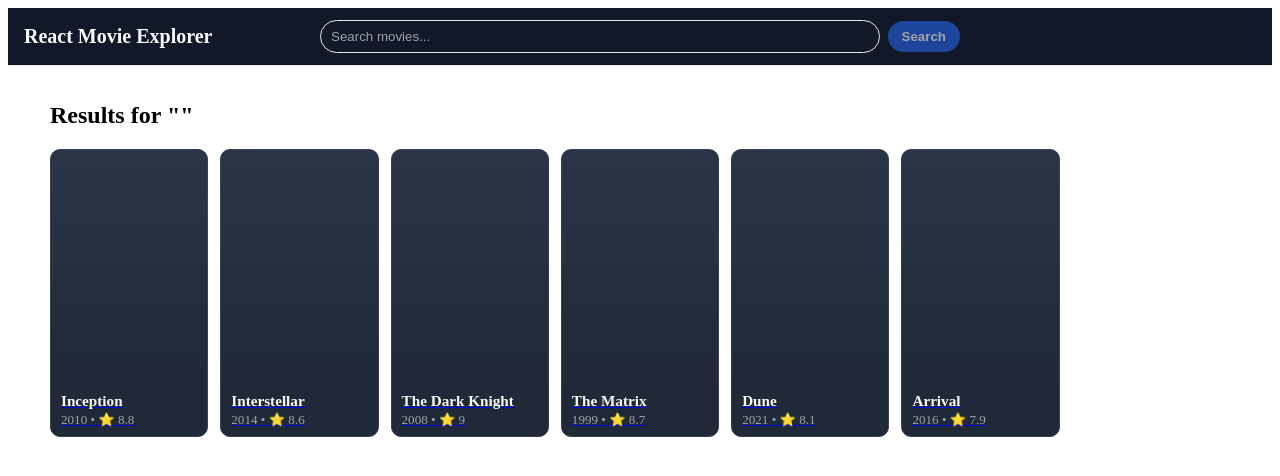
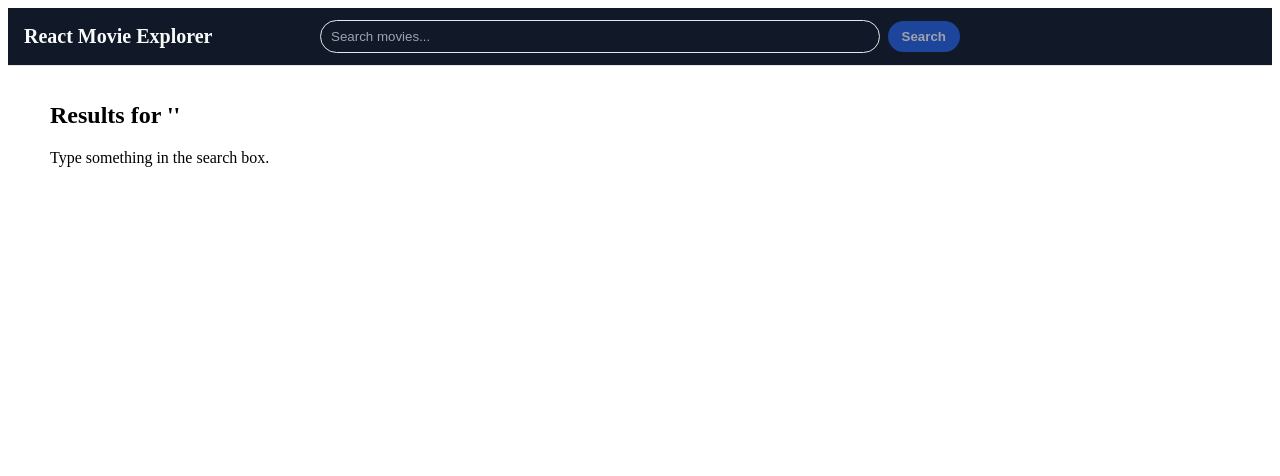
Before and after one commit to adaviladev/react-movie-explorer, a React (Vite) app: page /results in a window 1280 px wide. Shown: the top 476 px of the page. Built offline with nearby package versions, Linux system fonts and the light colour scheme.

Commit message:
Wire Results page to TMDB search (no Redux yet) (#8)

```diff
--- /dev/null
+++ b/src/api/tmdb.jsx
@@ -0,0 +1,33 @@
+const BASE = "https://api.themoviedb.org/3";
+const KEY = import.meta.env.VITE_TMDB_API_KEY;
+
+/**
+ * Search movies by title. Returns a small, UI-ready shape.
+ */
+export async function searchMovies(query, page = 1) {
+  // 1) Build the URL and query string
+  const url = new URL(`${BASE}/search/movie`);
+  url.searchParams.set("api_key", KEY); // 2) add your API key
+  url.searchParams.set("query", query); // 3) user query
+  url.searchParams.set("page", String(page));
+  url.searchParams.set("include_adult", "false");
+
+  // 4) Fetch and basic error handling
+  const res = await fetch(url);
+  if (!res.ok) throw new Error(`TMDB error ${res.status}`);
+
+  // 5) Parse JSON and map to a lean shape for the UI
+  const data = await res.json();
+  return data.results.map((m) => ({
+    id: m.id,
+    title: m.title ?? m.name ?? "Untitled",
+    year: (m.release_date || "").slice(0, 4) || "—",
+    rating: m.vote_average?.toFixed(1) ?? "—",
+    posterPath: m.poster_path || null,
+  }));
+}
+
+/** Build a poster URL or return null if missing */
+export function posterURL(path, size = "w342") {
+  return path ? `https://image.tmdb.org/t/p/${size}${path}` : null;
+}
--- a/src/components/MovieCard.jsx
+++ b/src/components/MovieCard.jsx
@@ -1,6 +1,9 @@
-import { Link } from 'react-router-dom';
+import { Link } from "react-router-dom";
+import { posterURL } from "../api/tmdb";
 
 export default function MovieCard({ movie }) {
+  const src = posterURL(movie.posterPath);
+
   return (
     <Link
       to={`/movie/${movie.id}`}
@@ -8,7 +11,11 @@ export default function MovieCard({ movie }) {
       role="article"
       aria-label={movie.title}
     >
-      <div className="card__poster" aria-hidden="true" />
+      {src ? (
+        <img className="card__poster" src={src} alt={`${movie.title} poster`} />
+      ) : (
+        <div className="card__poster" aria-hidden="true" />
+      )}
       <div className="card__body">
         <p className="card__title">{movie.title}</p>
         <p className="card__meta">
--- a/src/index.css
+++ b/src/index.css
@@ -73,8 +73,11 @@
 }
 
 .card__poster {
+  width: 100%;
   aspect-ratio: 2 / 3;
-  background: linear-gradient(180deg, #2a3647, #1f2937);
+  object-fit: cover; /* make the image cover the box */
+  background: linear-gradient(180deg, #2a3647, #1f2937); /* fallback for DIV */
+  display: block;
 }
 
 .card__body {
--- a/src/pages/Results.jsx
+++ b/src/pages/Results.jsx
@@ -1,30 +1,97 @@
+// import { useSearchParams } from "react-router-dom";
+// import MovieCard from "../components/MovieCard";
+
+// const mockMovies = [
+//   { id: 1, title: "Inception", year: 2010, rating: 8.8 },
+//   { id: 2, title: "Interstellar", year: 2014, rating: 8.6 },
+//   { id: 3, title: "The Dark Knight", year: 2008, rating: 9.0 },
+//   { id: 4, title: "The Matrix", year: 1999, rating: 8.7 },
+//   { id: 5, title: "Dune", year: 2021, rating: 8.1 },
+//   { id: 6, title: "Arrival", year: 2016, rating: 7.9 },
+// ];
+
+// export default function Results() {
+//   const [params] = useSearchParams();
+//   const q = (params.get("q") || "").toLowerCase();
+
+//   const filtered = mockMovies.filter((m) => m.title.toLowerCase().includes(q));
+
+//   return (
+//     <main className="container">
+//       <h2>Results for "{params.get("q") || ""}"</h2>
+//       {/* Grid will go here later */}
+//       <div className="results-grid">
+//         {filtered.map((m) => (
+//           <MovieCard key={m.id} movie={m} />
+//         ))}
+//       </div>
+//     </main>
+//   );
+// }
+
+import { useEffect, useState } from "react";
 import { useSearchParams } from "react-router-dom";
 import MovieCard from "../components/MovieCard";
-
-const mockMovies = [
-  { id: 1, title: "Inception", year: 2010, rating: 8.8 },
-  { id: 2, title: "Interstellar", year: 2014, rating: 8.6 },
-  { id: 3, title: "The Dark Knight", year: 2008, rating: 9.0 },
-  { id: 4, title: "The Matrix", year: 1999, rating: 8.7 },
-  { id: 5, title: "Dune", year: 2021, rating: 8.1 },
-  { id: 6, title: "Arrival", year: 2016, rating: 7.9 },
-];
+import { searchMovies } from "../api/tmdb";
 
 export default function Results() {
   const [params] = useSearchParams();
-  const q = (params.get("q") || "").toLowerCase();
+  const raw = params.get("q") || "";
+  const q = raw.trim();
 
-  const filtered = mockMovies.filter((m) => m.title.toLowerCase().includes(q));
+  const [movies, setMovies] = useState([]);
+  const [status, setStatus] = useState("idle"); // idle | loading | success | error
+  const [error, setError] = useState(null);
+
+  useEffect(() => {
+    if (!q) {
+      setMovies([]);
+      setStatus("idle");
+      setError(null);
+      return;
+    }
+
+    const ac = new AbortController(); // 1) abort if the query changes fast
+    setStatus("loading");
+    setError(null);
+
+    searchMovies(q)
+      .then((res) => {
+        if (!ac.signal.aborted) {
+          setMovies(res);
+          setStatus("success");
+        }
+      })
+      .catch((err) => {
+        if (!ac.signal.aborted) {
+          setError(err.message);
+          setStatus("error");
+        }
+      });
+    return () => ac.abort(); // 2) cancel pending fetch on unmount/change
+  }, [q]);
 
   return (
     <main className="container">
-      <h2>Results for "{params.get("q") || ""}"</h2>
-      {/* Grid will go here later */}
-      <div className="results-grid">
-        {filtered.map((m) => (
-          <MovieCard key={m.id} movie={m} />
-        ))}
-      </div>
+      <h2>Results for '{raw}'</h2>
+
+      {status === "idle" && <p>Type something in the search box.</p>}
+      {status === "loading" && <p>Loading…</p>}
+      {status === "error" && (
+        <p role="alert">
+          Could not load results. {error} <br />
+          Please try again.
+        </p>
+      )}
+      {status === "success" && movies.length === 0 && <p>No results found.</p>}
+
+      {status === "success" && movies.length > 0 && (
+        <div className="results-grid">
+          {movies.map((m) => (
+            <MovieCard key={m.id} movie={m} />
+          ))}
+        </div>
+      )}
     </main>
   );
 }
```
Also changed, not shown: 1 other file (tests, documents, lock files or other folders).
